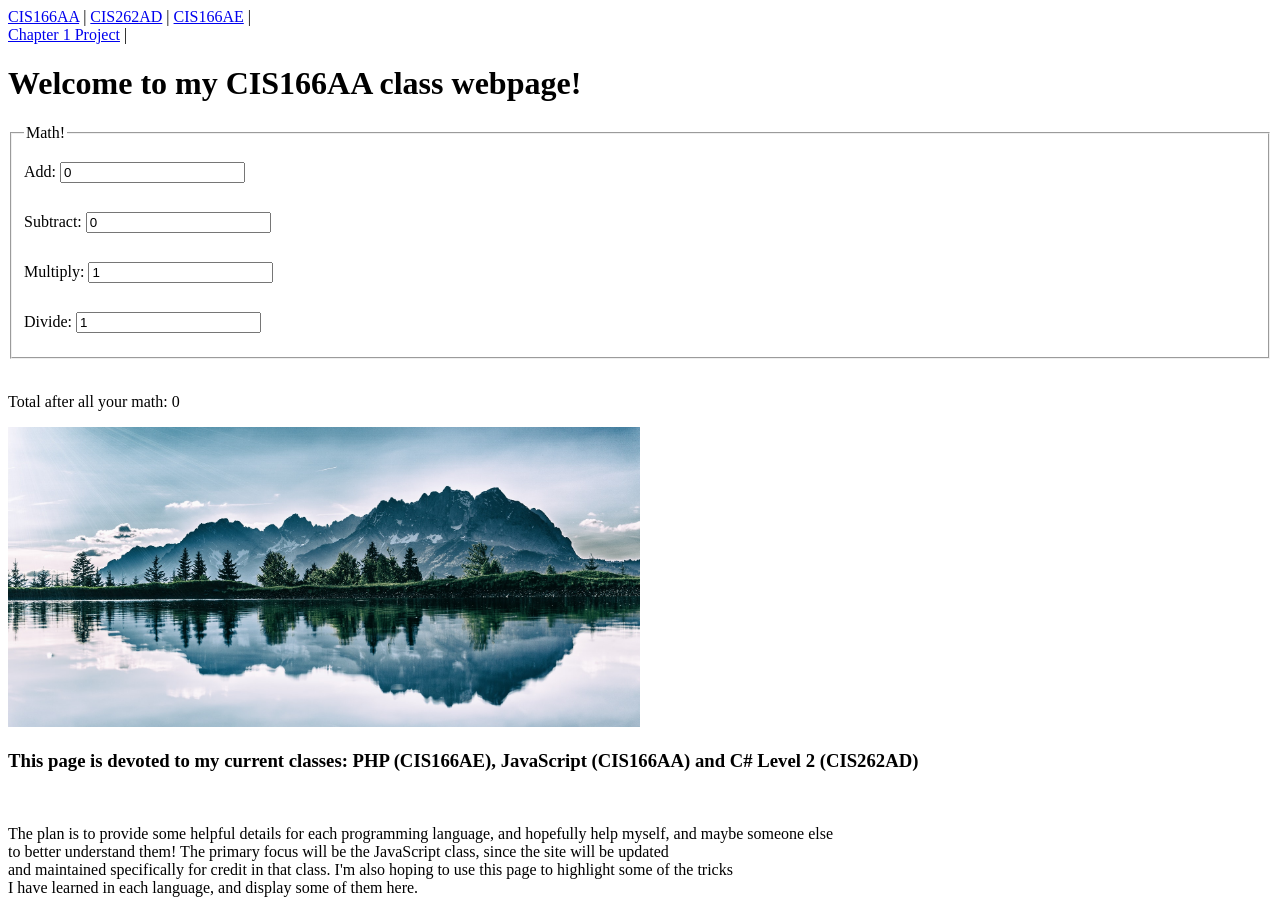
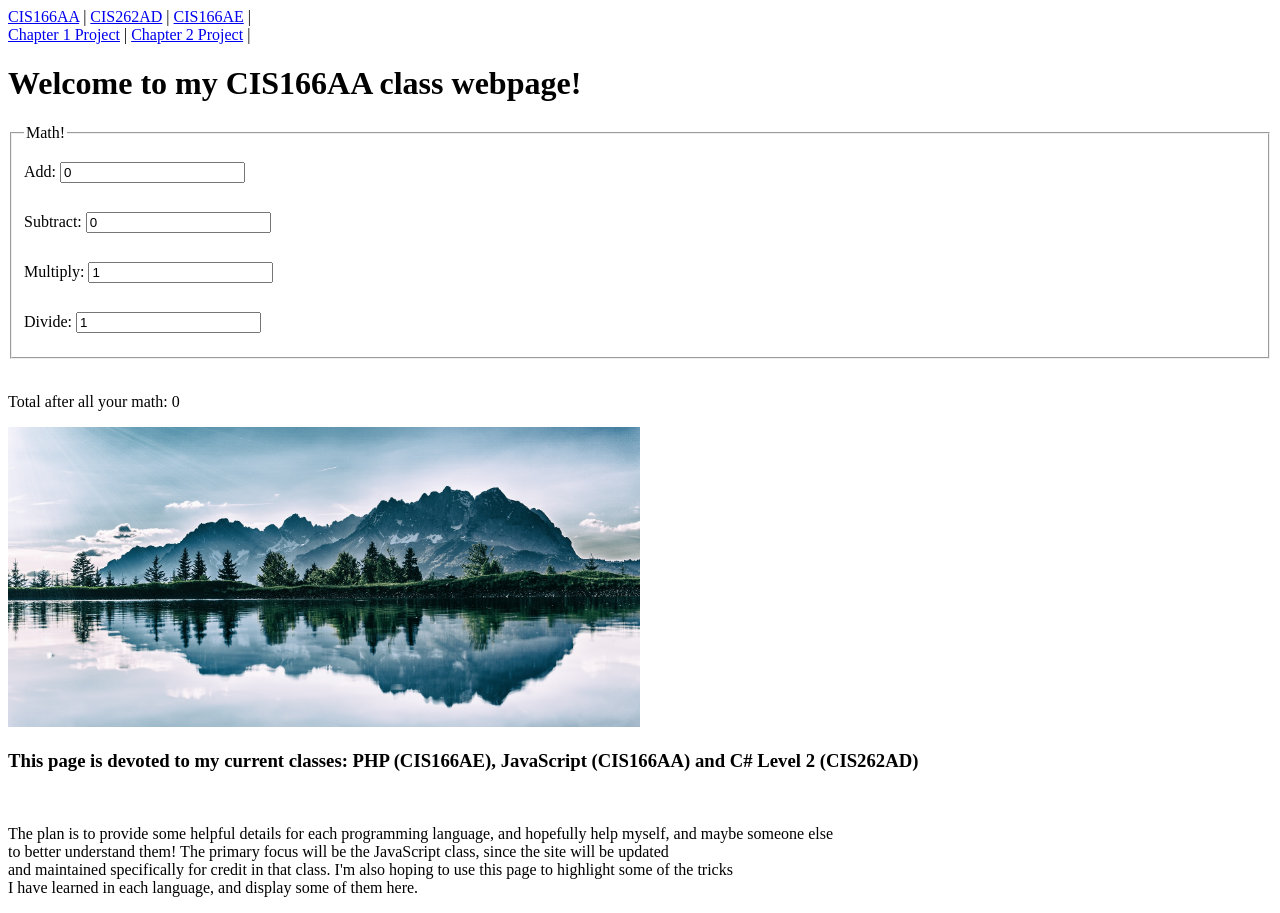
Before and after one commit to andrewdorre/andrewdorre.github.io, a plain HTML site: page chapter2project/index.html in a window 1280 px wide. Drawn offline with Linux system fonts and the light colour scheme.

Commit message:
link commit

```diff
--- a/chapter2project/index.html
+++ b/chapter2project/index.html
@@ -24,6 +24,7 @@
         <a href="../chapter1project/cis166ae/cis166ae.html">CIS166AE</a> |
         <br/>
         <a href="../chapter1project/index.html">Chapter 1 Project</a> |
+        <a href="../chapter2project/index.html">Chapter 2 Project</a> |
     </nav>
     <header>
         <h1>Welcome to my CIS166AA class webpage!</h1>
```
